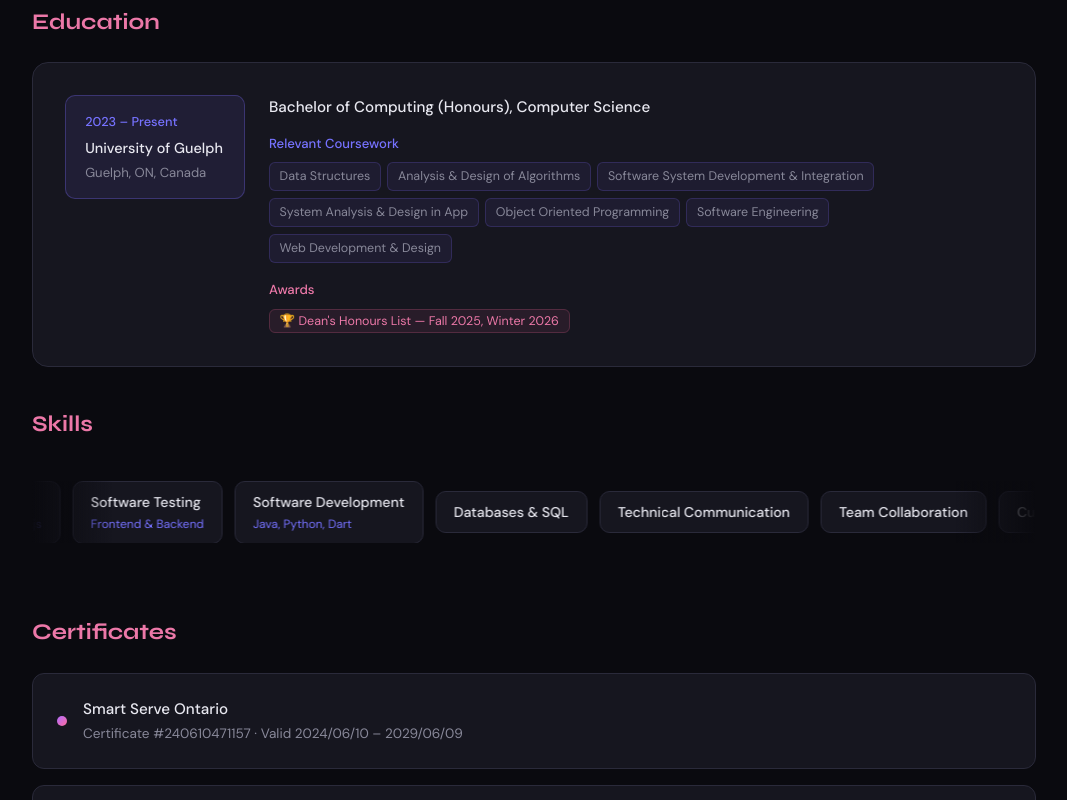
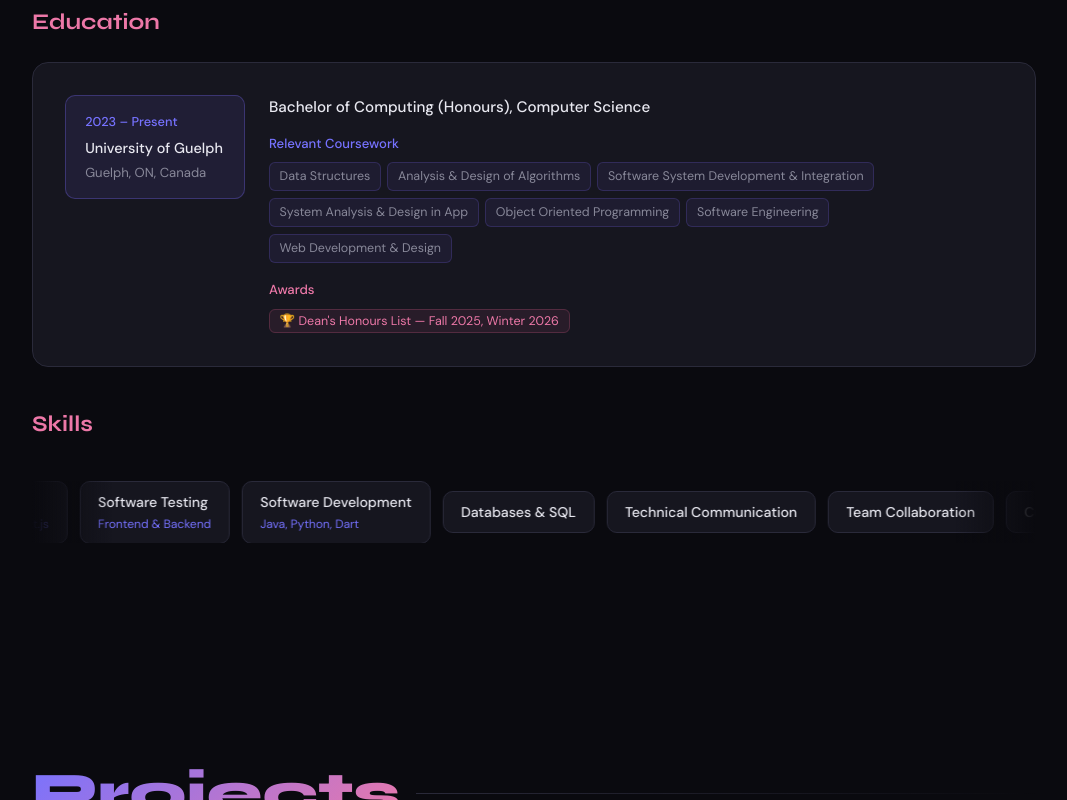
Before and after one commit to chaos-hunter/portfolio, a React (Vite) app in the folder frontend/: page / in a window 1280 px wide. Shown: the part 2000-2800 px from the top of the page, without its empty margins (106-1173 px from the left). Built offline with nearby package versions, Linux system fonts and the light colour scheme.

Commit message:
Update App.jsx
Commented out certificates

```diff
--- a/frontend/src/App.jsx
+++ b/frontend/src/App.jsx
@@ -612,7 +612,7 @@ function ResumeSection() {
           />
         </div>
 
-      <p className="section-sub">Certificates</p>
+      {/* <p className="section-sub">Certificates</p>
       {certificates.map((c, i) => (
         <div className="cert-card" key={i}>
           <div className="cert-dot" />
@@ -621,7 +621,8 @@ function ResumeSection() {
             <div className="cert-detail">{c.detail}</div>
           </div>
         </div>
-      ))}
+      ))} */}
+
     </section>
   );
 }
```
